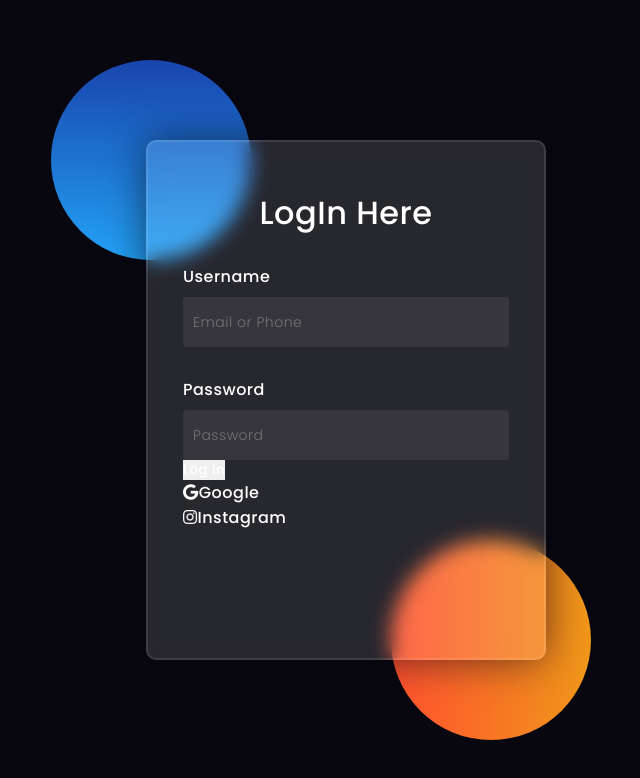
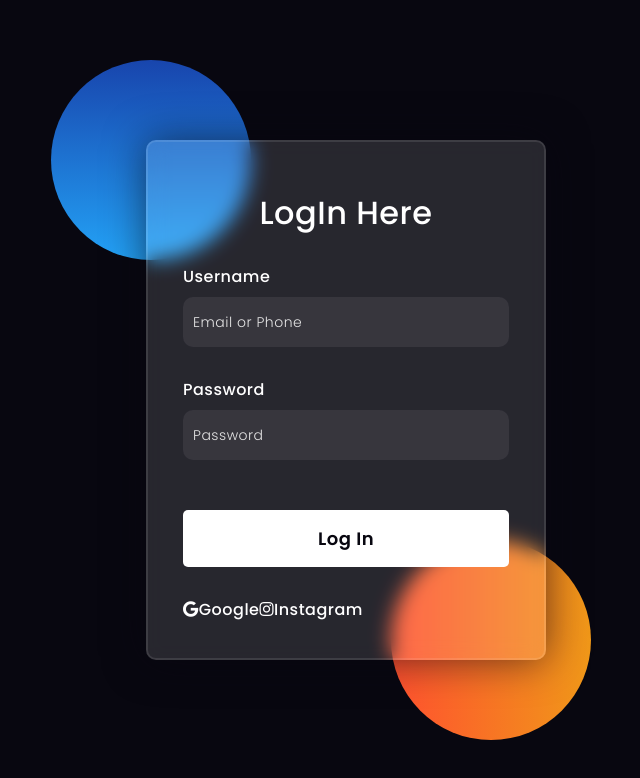
Before and after one commit to logusivam/Transparent-Login-Form, a plain HTML site: page index.html in a window 1280 px wide. Shown: the whole page, without its empty margins (294-934 px from the left). Drawn offline with Linux system fonts and the light colour scheme.

Commit message:
Oct 3, 2024, 5:29 PM

```diff
--- a/style.css
+++ b/style.css
@@ -83,9 +83,30 @@ input{
     height: 50px;
     width: 100%;
     background-color: rgba(255,255,255,0.07);
-    border-radius: 3px;
+    border-radius: 10px;
     padding: 0 10px;
     margin-top: 8px;
     font-size: 14px;
     font-weight: 300;
 }
+
+::placeholder{
+    color: #e5e5e5;
+}
+
+button{
+    margin-top: 50px;
+    width: 100%;
+    background-color: #ffffff;
+    color: #080710;
+    padding: 15px 0;
+    font-size: 18px;
+    font-weight: 600;
+    border-radius: 5px;
+    cursor: pointer;
+}
+
+.social{
+  margin-top: 30px;
+  display: flex;
+}
```
